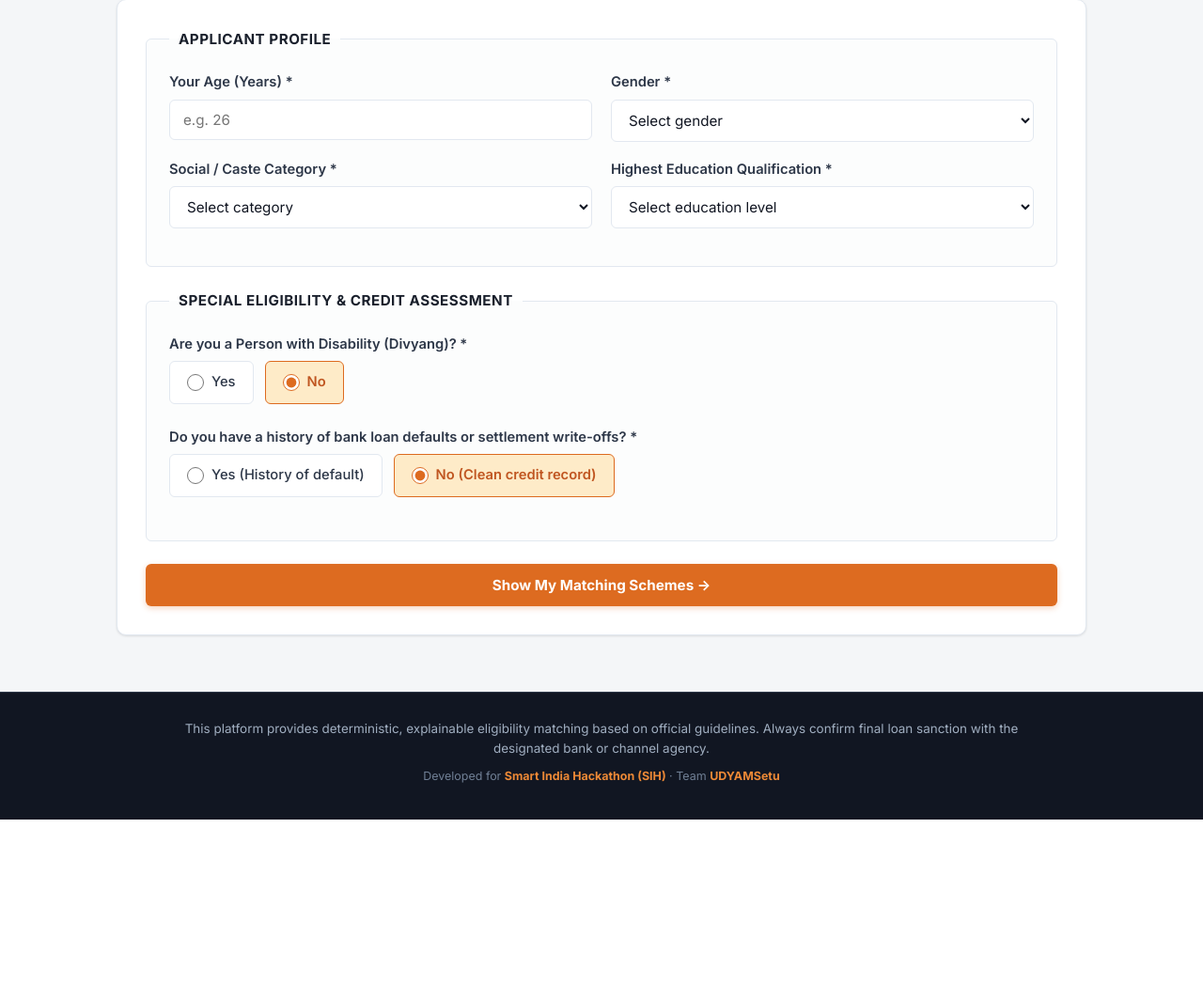
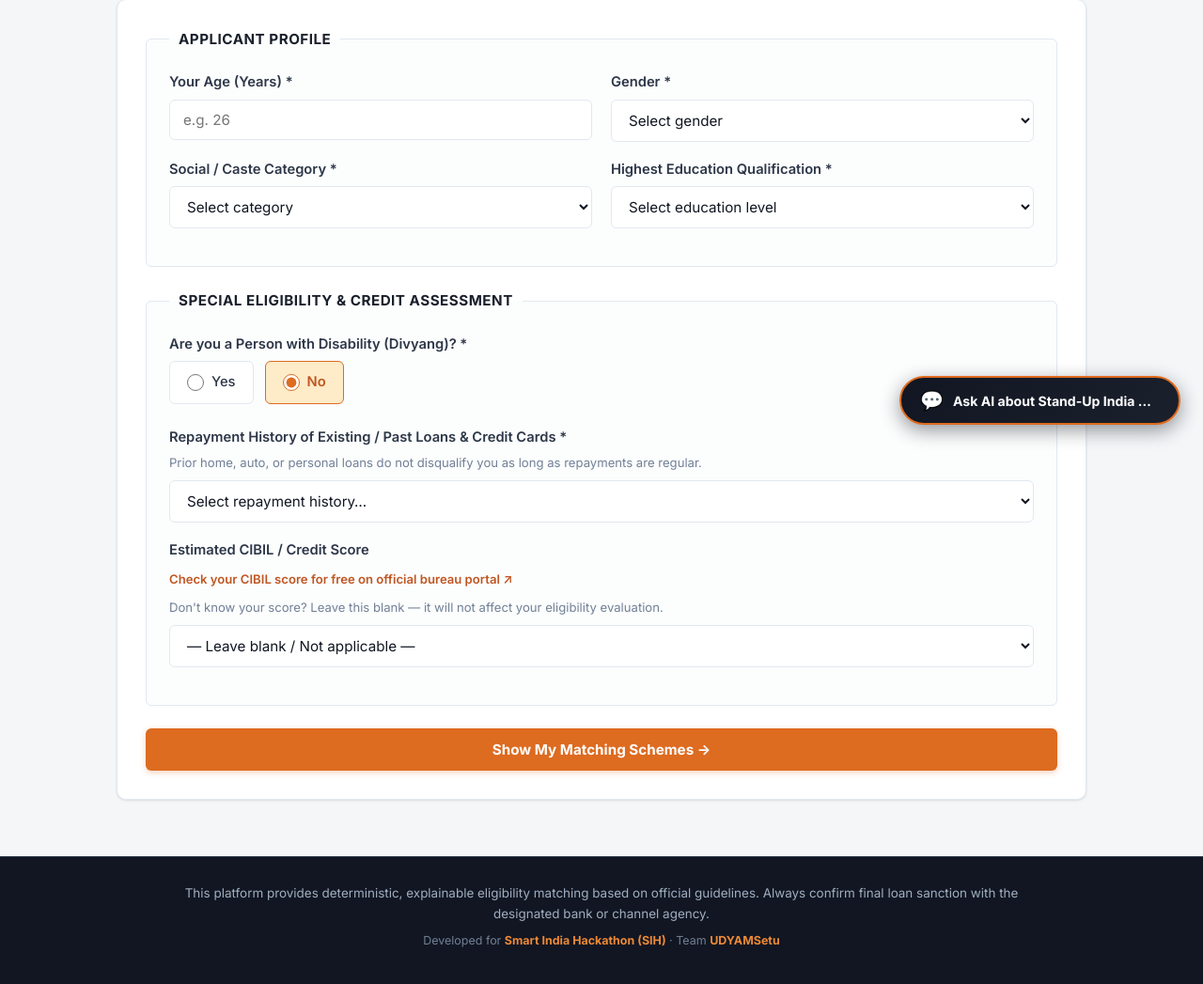
Before and after one commit to ghostthe550-design/RudraX, a Flask app: page / in a window 1280 px wide. Shown: the part 324-1371 px from the top of the page at 94% size. Before the commit the page ends 1196 px from the top, so only its background shows below. Run offline with Flask 3, Linux system fonts and the light colour scheme.

Commit message:
fix: sync CIBIL score and repayment status fields across HTML templates

```diff
--- a/templates/index.html
+++ b/templates/index.html
@@ -43,7 +43,7 @@
 
   {% if request.args.get('error') == 'invalid_input' %}
     <div class="alert alert-danger" role="alert">
-      <span data-i18n="index.err_invalid_input"><strong>Missing Information:</strong> Please ensure every profile field is completed (including gender, caste, education, disability, and credit status).</span>
+      <span data-i18n="index.err_invalid_input"><strong>Missing Information:</strong> Please ensure every profile field is completed (including gender, caste, education, disability, and repayment history).</span>
     </div>
   {% elif request.args.get('error') == 'age_out_of_range' %}
     <div class="alert alert-danger" role="alert">
@@ -101,7 +101,7 @@
     </fieldset>
 
     <fieldset>
-      <legend data-i18n="index.legend_special">Special Eligibility &amp; Credit History</legend>
+      <legend data-i18n="index.legend_special">Special Eligibility &amp; Credit Assessment</legend>
 
       <div class="field">
         <span class="radio-legend" data-i18n="index.label_pwd">Are you a Person with Disability (Divyang)? *</span>
@@ -111,12 +111,45 @@
         </div>
       </div>
 
+      <!-- CREDIT ASSESSMENT: Option A — Repayment Track Record (Required) -->
       <div class="field">
-        <span class="radio-legend" data-i18n="index.label_default">Do you have a history of bank loan defaults or settlement write-offs? *</span>
-        <div class="radio-row">
-          <label><input type="radio" name="has_loan_default" value="Yes" required> <span data-i18n="index.opt_default_yes">Yes (History of default)</span></label>
-          <label><input type="radio" name="has_loan_default" value="No" checked> <span data-i18n="index.opt_default_no">No (Clean credit record)</span></label>
+        <label for="repayment_status" data-i18n="index.label_repayment">Repayment History of Existing / Past Loans &amp; Credit Cards *</label>
+        <p class="field-helper" data-i18n="index.helper_repayment">Prior home, auto, or personal loans do not disqualify you as long as repayments are regular.</p>
+        <select id="repayment_status" name="repayment_status" required onchange="handleRepaymentChange(this.value)">
+          <option value="" disabled selected data-i18n="index.opt_repayment_select">Select repayment history…</option>
+          <option value="NO_PRIOR_LOANS" data-i18n="index.opt_no_prior">No prior loans / First-time borrower</option>
+          <option value="ACTIVE_ON_TIME" data-i18n="index.opt_active_ontime">Active loans/cards, all EMIs paid on time</option>
+          <option value="PAST_MINOR_DELAYS" data-i18n="index.opt_minor_delays">Past minor delays (1-30 days), now regularized</option>
+          <option value="CURRENT_DEFAULT_NPA" data-i18n="index.opt_npa">Account currently marked NPA / 90+ days overdue / Written off</option>
+        </select>
+        <!-- Advisory note — shown conditionally by JS -->
+        <div id="advisory-minor-delay" class="advisory-note advisory-warning" style="display:none;" role="alert">
+          ⚠️ <strong>Advisory:</strong> May require additional bank clarification, but you remain eligible to proceed with the application.
         </div>
+        <div id="advisory-npa" class="advisory-note advisory-danger" style="display:none;" role="alert">
+          🚫 <strong>Current NPA / Write-off Detected:</strong> You must first regularise the account or obtain a No-Objection Certificate before applying. Contact a <a href="/navigator#locator" style="color:inherit;font-weight:700;">nearby channel agency</a> for a loan regularisation advisory.
+        </div>
+      </div>
+
+      <!-- CREDIT ASSESSMENT: Option B — CIBIL Score (Strictly Optional) -->
+      <div class="field">
+        <label for="cibil_range" data-i18n="index.label_cibil">
+          Estimated CIBIL / Credit Score
+          <span class="optional-tag" data-i18n="index.tag_optional">(Optional)</span>
+        </label>
+        <a href="https://www.cibil.com/freecibilscore" target="_blank" rel="noopener noreferrer"
+           class="cibil-check-link" data-i18n="index.cibil_link">
+          Check your CIBIL score for free on official bureau portal ↗
+        </a>
+        <p class="field-helper" data-i18n="index.helper_cibil">Don't know your score? Leave this blank — it will not affect your eligibility evaluation.</p>
+        <select id="cibil_range" name="cibil_range">
+          <option value="" selected data-i18n="index.opt_cibil_skip">— Leave blank / Not applicable —</option>
+          <option value="750_PLUS" data-i18n="index.opt_cibil_750">750 and above (Excellent)</option>
+          <option value="700_749" data-i18n="index.opt_cibil_700">700 – 749 (Good)</option>
+          <option value="650_699" data-i18n="index.opt_cibil_650">650 – 699 (Fair / Standard evaluation)</option>
+          <option value="BELOW_650" data-i18n="index.opt_cibil_below">Below 650</option>
+          <option value="DONT_KNOW" data-i18n="index.opt_cibil_unknown">I don't know / Not generated yet</option>
+        </select>
       </div>
     </fieldset>
 
@@ -135,5 +168,12 @@
 </footer>
 
 <script src="{{ url_for('static', filename='i18n.js') }}"></script>
+<script src="{{ url_for('static', filename='chatbot.js') }}"></script>
+<script>
+function handleRepaymentChange(val) {
+  document.getElementById('advisory-minor-delay').style.display = (val === 'PAST_MINOR_DELAYS') ? 'flex' : 'none';
+  document.getElementById('advisory-npa').style.display = (val === 'CURRENT_DEFAULT_NPA') ? 'flex' : 'none';
+}
+</script>
 </body>
 </html>
--- a/test_suite.py
+++ b/test_suite.py
@@ -20,7 +20,8 @@ data = {
     'caste_category': 'SC',
     'education_level': '4',
     'is_pwd': 'No',
-    'has_loan_default': 'No'
+    'repayment_status': 'NO_PRIOR_LOANS',
+    'cibil_range': '750_PLUS'
 }
 r = client.post('/results', data=data)
 assert r.status_code == 200, f'POST /results failed: {r.status_code}'
```
Also changed, not shown: templates/results.html (+11 -1 lines).
